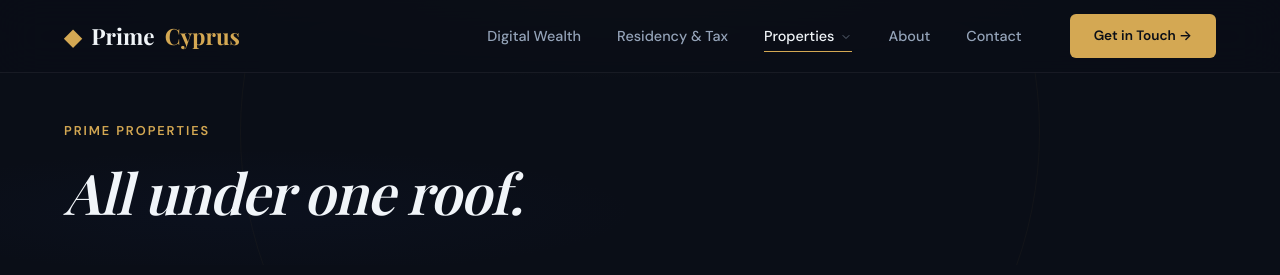
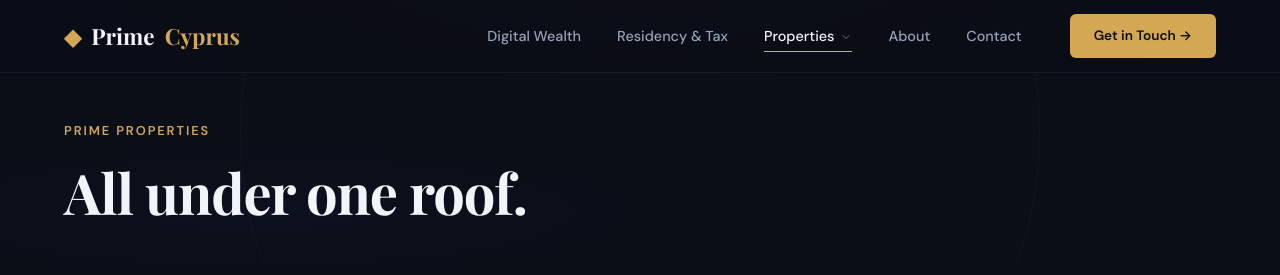
Before and after one commit to KTproject/primecyprus, a plain HTML site: page properties-overview.html in a window 1280 px wide. Shown: the top 275 px of the page. Drawn offline with nearby package versions, Linux system fonts and the light colour scheme; a web font is replaced by a local one.

Commit message:
update hero

```diff
--- a/properties-overview.html
+++ b/properties-overview.html
@@ -392,7 +392,7 @@ p { margin-bottom: 16px; color: var(--text-secondary); }
     <div class="container">
       <div class="page-hero__inner">
         <span class="section-label">Prime Properties</span>
-        <h1 style="font-family: var(--font-display); font-size: clamp(2.5rem, 5vw, 3.5rem); font-weight: 600; color: var(--text-primary); font-style: italic; letter-spacing: -0.02em; margin-bottom: 0;">All under one roof.</h1>
+        <h1 style="font-family: var(--font-display); font-size: clamp(2.5rem, 5vw, 3.5rem); font-weight: 700; color: var(--text-primary); letter-spacing: -0.02em; margin-bottom: 0;">All under one roof.</h1>
       </div>
     </div>
   </div>
```
